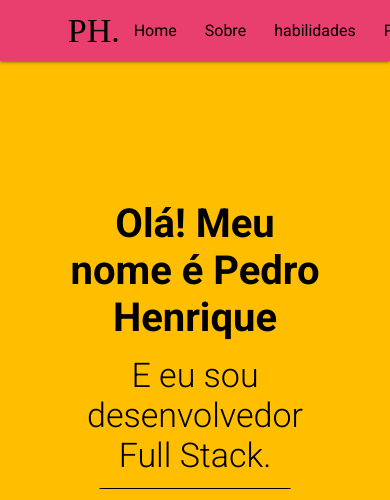
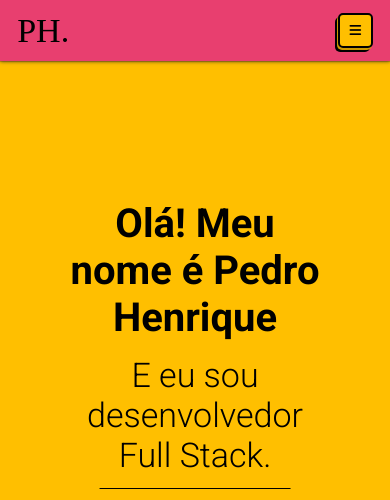
Before and after one commit to Pedroca12345/MeuPortfolio, a plain HTML site: page index.html in a window 390 px wide. Shown: the top 500 px of the page. Drawn offline with Linux system fonts and the light colour scheme; a web font is replaced by a local one.

Commit message:
Responsividade do menu

```diff
--- /dev/null
+++ b/assets/javascript/menu-mobile.js
@@ -0,0 +1,13 @@
+const menuMobile = document.querySelector('.menu-mobile-container');
+const buttonOpenMenu = document.querySelector('.button-abrir-menu');
+const buttonsMenu = document.querySelectorAll('.menu-mobile a');
+
+buttonOpenMenu.addEventListener('click', () => {
+    menuMobile.classList.toggle('opened');
+});
+
+buttonsMenu.forEach((button) => {
+    button.addEventListener('click', () => {
+        menuMobile.classList.remove('opened');
+    });
+});
--- a/assets/styles/header.css
+++ b/assets/styles/header.css
@@ -68,3 +68,60 @@ button.contato:active {
     box-shadow: inset -4px 4px 0 #CC9900;
     font-size: 12px;
 }
+
+.menu-mobile-container {
+    display: none;
+    align-items: center;
+    justify-content: space-around;
+    margin: 0 auto;
+    overflow: hidden;
+    width: 100%;
+    height: 61px;
+    box-shadow: 0 0 1px #202020;
+    background-color: #E83F6F;
+    z-index: 1000;
+    transition: height .5s ease-in-out;
+}
+
+.opened {
+    height: 610px;
+}
+
+ul.menu-mobile {
+    display: flex;
+    flex-direction: column;
+    align-items: center;
+    justify-content: center;
+    margin-top: 330px;
+}
+
+.button-abrir-menu {
+    width: 35px;
+    height: 35px;
+    border-radius: 5px;
+    background-color: #FFBF00;
+    border: 2px solid #000000;
+    box-shadow: -1px 2px 0 #CC9900, -3px 4px 0 #000000;
+    font-weight: bold;
+}
+
+.button-abrir-menu:active {
+    box-shadow: inset -4px 4px 0 #CC9900;
+    font-size: 12px;
+}
+
+.menu-mobile button {
+    width: 200px;
+    border-radius: 5px;
+    padding: 6px 27px;
+    background-color: #FFBF00;
+    border: 2px solid #000000;
+    box-shadow: -1px 2px 0 #CC9900, -3px 4px 0 #000000;
+    font-weight: bold;
+    margin-bottom: 20px;
+}
+
+.menu-mobile button:active {
+    box-shadow: inset -4px 4px 0 #CC9900;
+    font-size: 12px;
+}
--- a/assets/styles/home.css
+++ b/assets/styles/home.css
@@ -3,7 +3,6 @@
     flex-direction: column;
     align-items: center;
     justify-content: center;
-
 }
 
 .presentation {
--- a/assets/styles/media-queries.css
+++ b/assets/styles/media-queries.css
@@ -29,6 +29,15 @@
     .projetos-mobile {
         display: flex;
     }
+
+    .header-container {
+        display: none;
+    }
+
+    .menu-mobile-container {
+        display: flex;
+    }
+
 }
 
 @media (max-width: 992px) {
--- a/assets/styles/resets.css
+++ b/assets/styles/resets.css
@@ -11,6 +11,7 @@
 body {
     background-color: #FFBF00;
     margin-top: 60px;
+    overflow-x: hidden;
 }
 
 h1 {
--- a/index.html
+++ b/index.html
@@ -53,6 +53,47 @@
             <button class="contato">Contato</button>
 
         </div>
+
+        <div class="menu-mobile-container">
+            <div class="logo">
+                <h2>PH.</h2>
+            </div>
+
+            <nav>
+                <ul class="menu-mobile">
+                    <li>
+                        <a href="#home">
+                            <button>Home</button>
+                        </a>
+                    </li>
+                    <li>
+                        <a href="#sobre">
+                            <button>Sobre</button>
+                        </a>
+                    </li>
+                    <li>
+                        <a href="#habilidades">
+                            <button>Habilidades</button>
+                        </a>
+                    </li>
+                    <li>
+                        <a href="#projetos">
+                            <button>Projetos</button>
+                        </a>
+                    </li>
+                    <li>
+                        <a href="#contato">
+                            <button>Contato</button>
+                        </a>
+                    </li>
+                </ul>
+            </nav>
+
+            <button class="button-abrir-menu">
+                <i class="fa-solid fa-bars"></i>
+            </button>
+        </div>
+
     </header>
 
     <main>
@@ -510,7 +551,8 @@
 
 
     <script src="https://kit.fontawesome.com/59772d2d0d.js" crossorigin="anonymous"></script>
-    <script src="assets/javascript/main.js"></script>
+    <script src="assets/javascript/slider.js"></script>
+    <script src="assets/javascript/menu-mobile.js"></script>
 </body>
 
 </html>
```
Also changed, not shown: assets/javascript/slider.js (renamed from assets/javascript/main.js).
